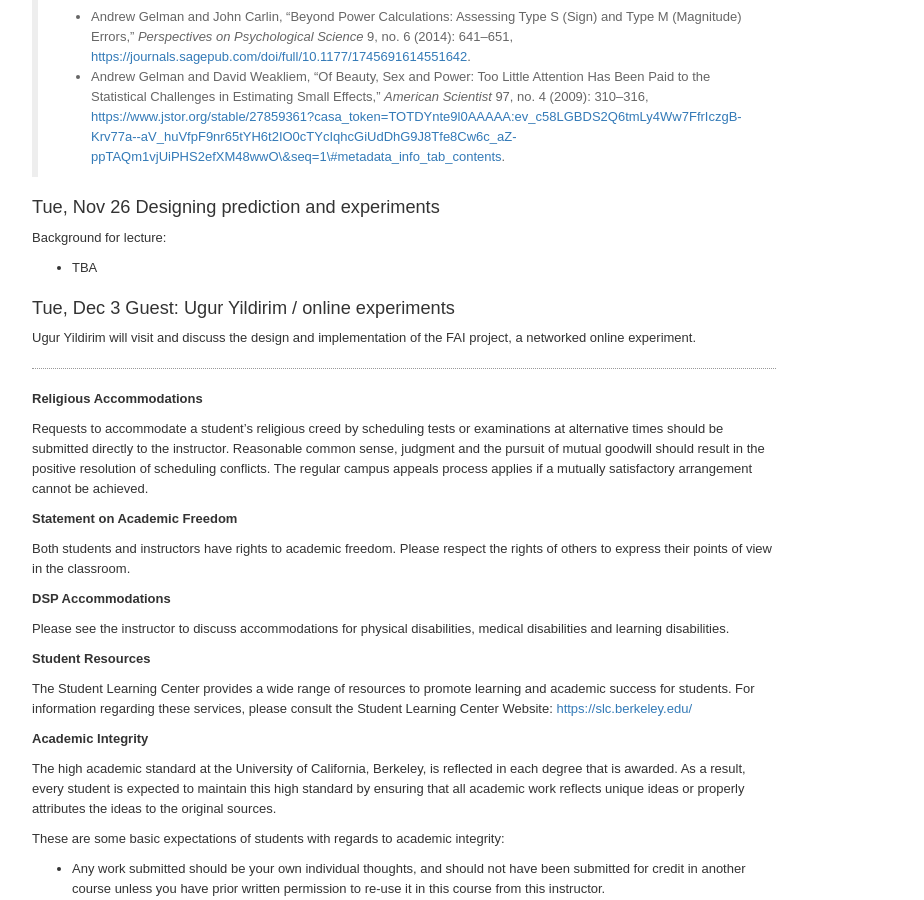
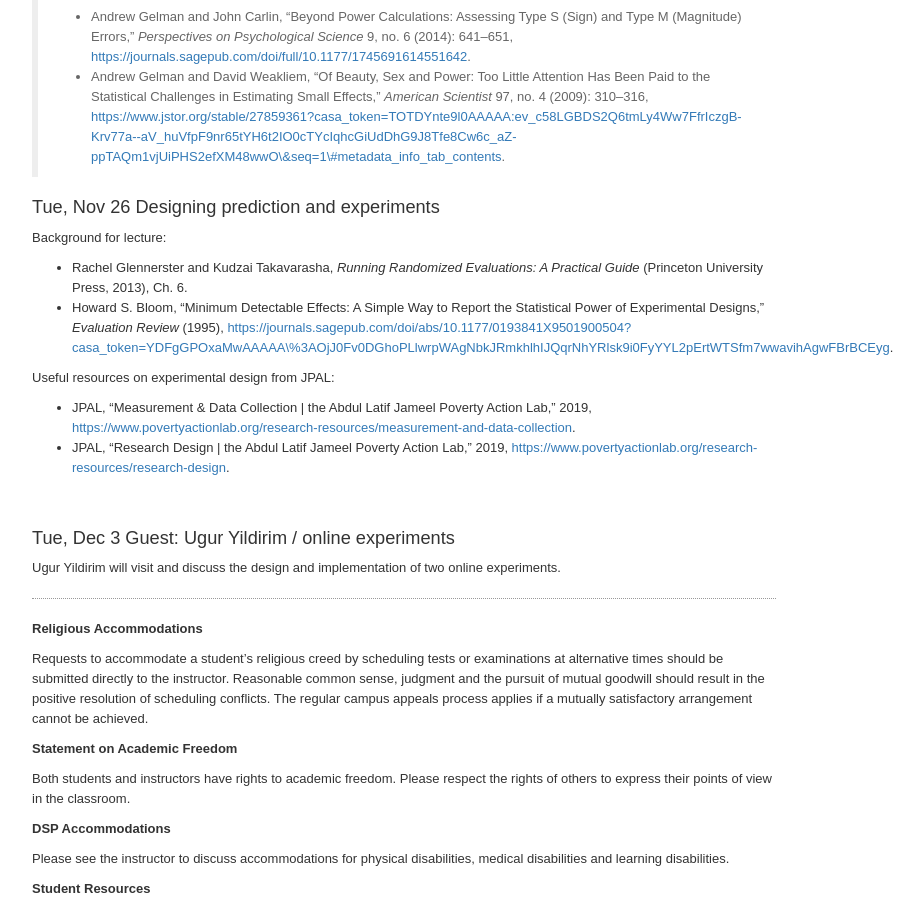
Before and after one commit to dfeehan/dfeehan.github.io, a Jekyll site: the page teaching/2019fa_demog260.html, which Jekyll copies as it is, in a window 1280 px wide and 900 px high, scrolled down 6354 px. Shown: the whole window, without its empty margins (236-1160 px from the left). Built offline with Jekyll 4.4.1, drawn with Linux system fonts in a browser that asks for light colours; some of the changed text lies outside the part shown.

Commit message:
updated syllabus

```diff
--- a/teaching/2019fa_demog260.html
+++ b/teaching/2019fa_demog260.html
@@ -976,8 +976,15 @@ ACTIVITY:
 <h3>Tue, Nov 26 Designing prediction and experiments</h3>
 <p>Background for lecture:</p>
 <ul>
-<li>TBA</li>
+<li><span class="citation">Rachel Glennerster and Kudzai Takavarasha, <em>Running Randomized Evaluations: A Practical Guide</em> (Princeton University Press, 2013), Ch. 6.</span></li>
+<li><span class="citation">Howard S. Bloom, “Minimum Detectable Effects: A Simple Way to Report the Statistical Power of Experimental Designs,” <em>Evaluation Review</em> (1995), <a href="https://journals.sagepub.com/doi/abs/10.1177/0193841X9501900504?casa_token=YDFgGPOxaMwAAAAA\%3AOjJ0Fv0DGhoPLlwrpWAgNbkJRmkhlhIJQqrNhYRlsk9i0FyYYL2pErtWTSfm7wwavihAgwFBrBCEyg">https://journals.sagepub.com/doi/abs/10.1177/0193841X9501900504?casa_token=YDFgGPOxaMwAAAAA\%3AOjJ0Fv0DGhoPLlwrpWAgNbkJRmkhlhIJQqrNhYRlsk9i0FyYYL2pErtWTSfm7wwavihAgwFBrBCEyg</a>.</span></li>
 </ul>
+<p>Useful resources on experimental design from JPAL:</p>
+<ul>
+<li><span class="citation">JPAL, “Measurement &amp; Data Collection | the Abdul Latif Jameel Poverty Action Lab,” 2019, <a href="https://www.povertyactionlab.org/research-resources/measurement-and-data-collection">https://www.povertyactionlab.org/research-resources/measurement-and-data-collection</a>.</span></li>
+<li><span class="citation">JPAL, “Research Design | the Abdul Latif Jameel Poverty Action Lab,” 2019, <a href="https://www.povertyactionlab.org/research-resources/research-design">https://www.povertyactionlab.org/research-resources/research-design</a>.</span></li>
+</ul>
+<p> </p>
 <!-- * Generalization vs parameter estimates -->
 <!-- * Two cultures -->
 <!-- * GWAS reading? -->
@@ -987,7 +994,7 @@ ACTIVITY:
 </div>
 <div id="sec:guest-ugur" class="section level3">
 <h3>Tue, Dec 3 Guest: Ugur Yildirim / online experiments</h3>
-<p>Ugur Yildirim will visit and discuss the design and implementation of the FAI project, a networked online experiment.</p>
+<p>Ugur Yildirim will visit and discuss the design and implementation of two online experiments.</p>
 <!-- TBA -->
 <!-- **Tue, Nov 26**   -->
 <!-- TBA -->
```
Also changed, not shown: other parts of teaching/2019fa_demog260.html (+1 -1 lines).
